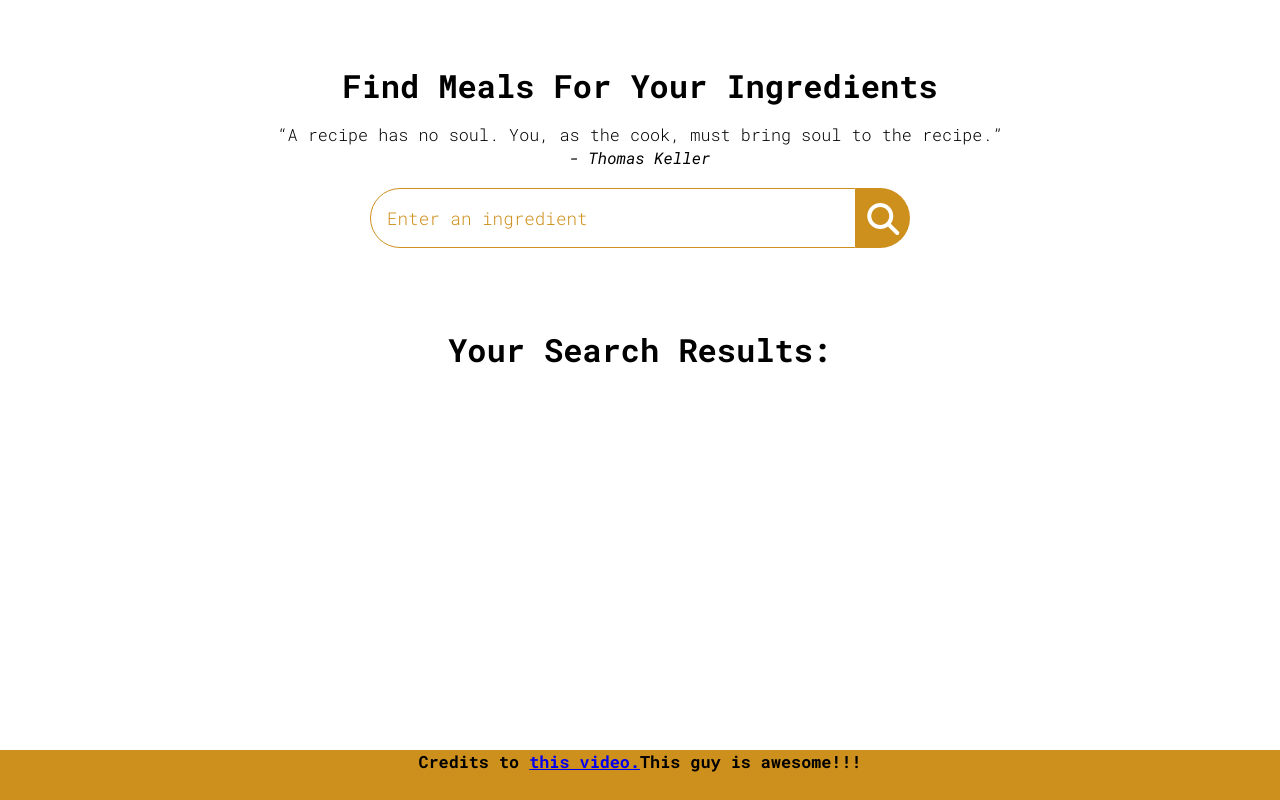
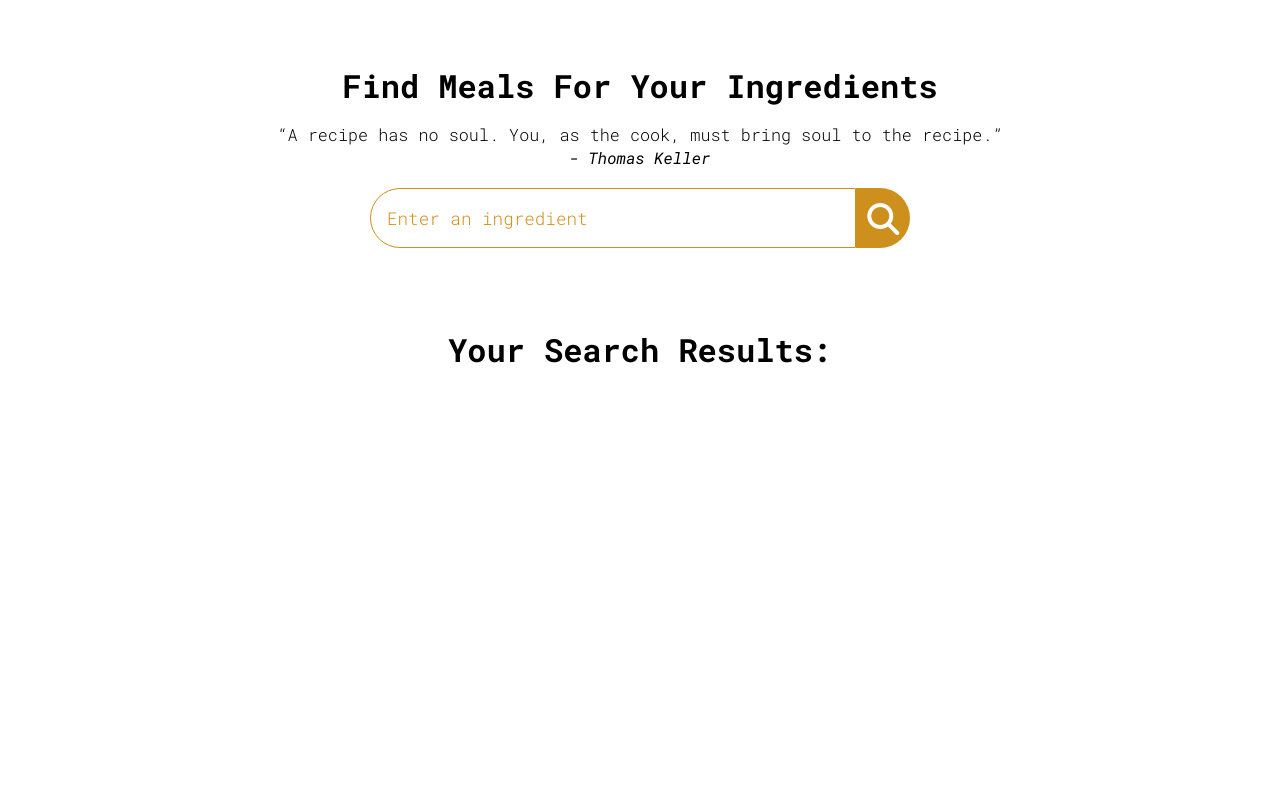
Before and after one commit to GeorgiosDev/Meal-app, a plain HTML site: page index.html in a window 1280 px wide. Drawn offline with Linux system fonts and the light colour scheme.

Commit message:
Update index.html

```diff
--- a/index.html
+++ b/index.html
@@ -61,9 +61,7 @@
         </div>
 
 
-        <footer class="footer">
-            Credits to <a href="https://www.youtube.com/watch?v=opikz5x_1ak&ab_channel=GeekProbin" target="_blank">this video.</a>This guy is awesome!!!
-        </footer>
+
 
 
 
```
